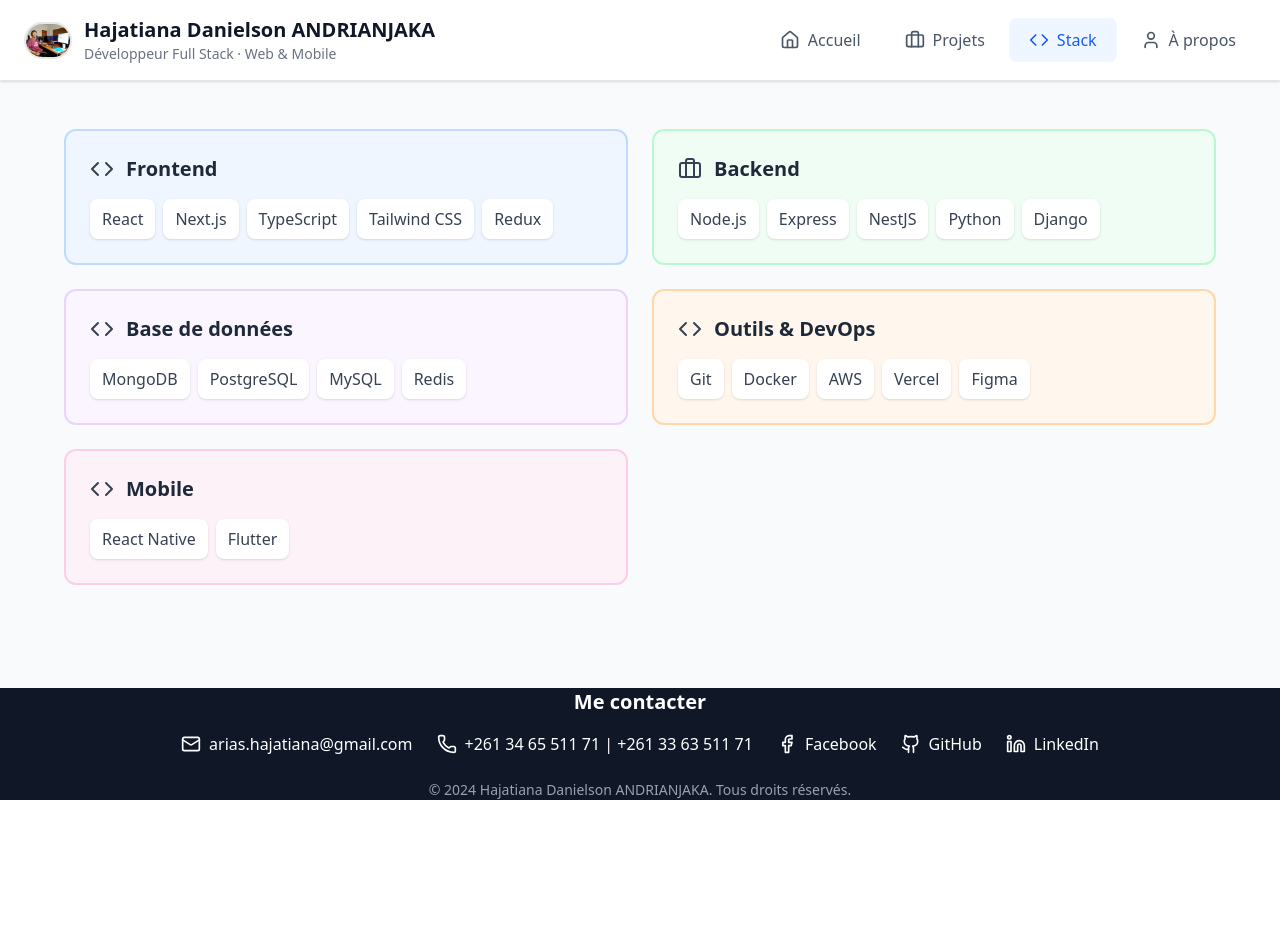
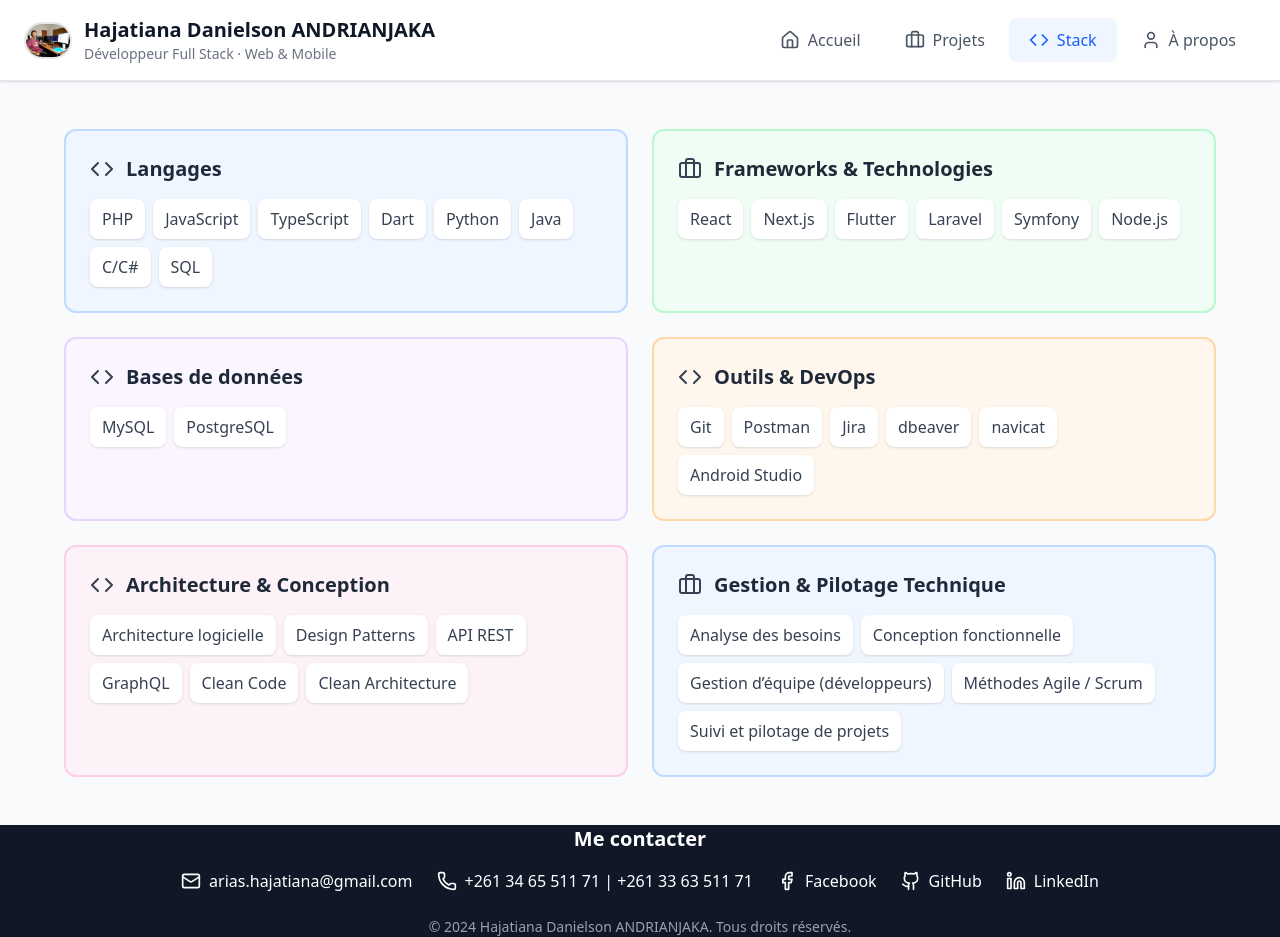
Before and after one commit to hajatiana-daji/hajatiana-portfolio, a Next.js app: page /stack in a window 1280 px wide. Before the commit the page ends 800 px from the top, so only its background shows below. Built offline with nearby package versions, Linux system fonts and the light colour scheme.

Commit message:
add stack & projects

```diff
--- a/app/stack/page.tsx
+++ b/app/stack/page.tsx
@@ -37,9 +37,9 @@
   );
 }
 
+export default function StackPage() {
+  const { stack } = portfolioData;
 
-
-export default function StackPage() {
   return (
     <div className="min-h-screen flex flex-col bg-gray-50">
       <Header />
@@ -47,36 +47,55 @@
       <main className="flex-grow px-4 py-12">
         <div className="max-w-6xl mx-auto">
           <div className="grid md:grid-cols-2 gap-6">
+
+            {/* Langages */}
             <StackCategory
-              title="Frontend"
+              title="Langages"
               icon={<Code size={24} />}
-              items={portfolioData.stack.frontend}
+              items={stack.languages}
               color="blue"
             />
+
+            {/* Frameworks & Technologies */}
             <StackCategory
-              title="Backend"
+              title="Frameworks & Technologies"
               icon={<Briefcase size={24} />}
-              items={portfolioData.stack.backend}
+              items={stack.technologies_frameworks}
               color="green"
             />
+
+            {/* Bases de données */}
             <StackCategory
-              title="Base de données"
+              title="Bases de données"
               icon={<Code size={24} />}
-              items={portfolioData.stack.database}
+              items={stack.databases}
               color="purple"
             />
+
+            {/* Outils & DevOps */}
             <StackCategory
               title="Outils & DevOps"
               icon={<Code size={24} />}
-              items={portfolioData.stack.tools}
+              items={stack.outils}
               color="orange"
             />
+
+            {/* Architecture & Conception */}
             <StackCategory
-              title="Mobile"
+              title="Architecture & Conception"
               icon={<Code size={24} />}
-              items={portfolioData.stack.mobile}
+              items={stack.architecture_conception}
               color="pink"
             />
+
+            {/* Gestion & Pilotage Technique */}
+            <StackCategory
+              title="Gestion & Pilotage Technique"
+              icon={<Briefcase size={24} />}
+              items={stack.gestion_pilotage_technique}
+              color="blue"
+            />
+
           </div>
         </div>
       </main>
--- a/data/portfolio-data.ts
+++ b/data/portfolio-data.ts
@@ -26,11 +26,12 @@
   };
   projects: Project[];
   stack: {
-    frontend: string[];
-    backend: string[];
-    database: string[];
-    tools: string[];
-    mobile: string[];
+    languages: string[];
+    technologies_frameworks: string[];
+    databases: string[];
+    outils: string[];
+    architecture_conception: string[];
+    gestion_pilotage_technique: string[];
   };
 }
 
@@ -48,11 +49,11 @@
   projects: [
     {
       id: "1",
-      title: "E-commerce Platform",
+      title: "Application web : CELAVI Gestion",
       role: "Chef de Projet",
-      description: "Développement d'une plateforme e-commerce complète avec gestion des stocks et paiements en ligne.",
-      technologies: ["React", "Node.js", "MongoDB"],
-      date: "Jan 2024 - Mars 2024",
+      description: "Développement et maintenance d'une plateforme de gestion locative.",
+      technologies: ["CodeIgniter (PHP)", "Ajax", "MySQL", "Bootstrap", "jQuery"],
+      date: "Juillet 2023 - Aujourd'hui",
       team: ["Designer UI/UX", "2 Développeurs", "1 Chef de projet"],
       details: {
         context: "Création d'une plateforme pour une entreprise locale souhaitant digitaliser ses ventes.",
@@ -67,11 +68,31 @@
     },
     {
       id: "2",
-      title: "Application Mobile Finance",
-      role: "Développeur Full Stack",
-      description: "Application de gestion financière personnelle avec dashboard analytique.",
-      technologies: ["React Native", "Express", "PostgreSQL"],
-      date: "Avr 2024 - Juin 2024",
+      title: "Application Mobile : Hdepenses",
+      role: "Concepteur | Développeur",
+      description: "Conception et réalisation d'une application mobile pour la gestion de dépenses mensuelles.",
+      technologies: ["Flutter", "SqlLite", "MySQL"],
+      date: "Oct 2025 - aujourd'hui",
+      team: ["2 Développeurs", "1 Product Owner"],
+      details: {
+        context: "Développement d'une application mobile pour aider les utilisateurs à suivre leurs dépenses.",
+        responsibilities: [
+          "Développement de l'API REST",
+          "Intégration des services de paiement",
+          "Création des dashboards analytiques",
+          "Tests et optimisation des performances"
+        ],
+        results: "Application déployée avec 5000+ téléchargements en 2 mois."
+      }
+    },
+
+    {
+      id: "3",
+      title: "Application Mobile : Hiraparti",
+      role: "Concepteur | Développeur",
+      description: "Conception et réalisation d'une application mobile pour la gestion de dépenses mensuelles.",
+      technologies: ["Flutter", "SqlLite", "MySQL"],
+      date: "Aout 2025 - Oct 2025",
       team: ["2 Développeurs", "1 Product Owner"],
       details: {
         context: "Développement d'une application mobile pour aider les utilisateurs à suivre leurs dépenses.",
@@ -86,10 +107,14 @@
     }
   ],
   stack: {
-    frontend: ["React", "Next.js", "TypeScript", "Tailwind CSS", "Redux"],
-    backend: ["Node.js", "Express", "NestJS", "Python", "Django"],
-    database: ["MongoDB", "PostgreSQL", "MySQL", "Redis"],
-    tools: ["Git", "Docker", "AWS", "Vercel", "Figma"],
-    mobile: ["React Native", "Flutter"]
+    languages: ["PHP", "JavaScript", "TypeScript", "Dart", "Python", "Java", "C/C#", "SQL"],
+technologies_frameworks: [
+  "React", "Next.js", "Flutter", "Laravel", "Symfony", "Node.js"
+],
+
+    databases: ["MySQL", "PostgreSQL"],
+    outils: ["Git",  "Postman","Jira", "dbeaver", "navicat", "Android Studio"],
+    architecture_conception: ["Architecture logicielle", "Design Patterns", "API REST", "GraphQL", "Clean Code", "Clean Architecture"],
+    gestion_pilotage_technique: ["Analyse des besoins", "Conception fonctionnelle", "Gestion d’équipe (développeurs)", "Méthodes Agile / Scrum", "Suivi et pilotage de projets"]
   }
 };
```
